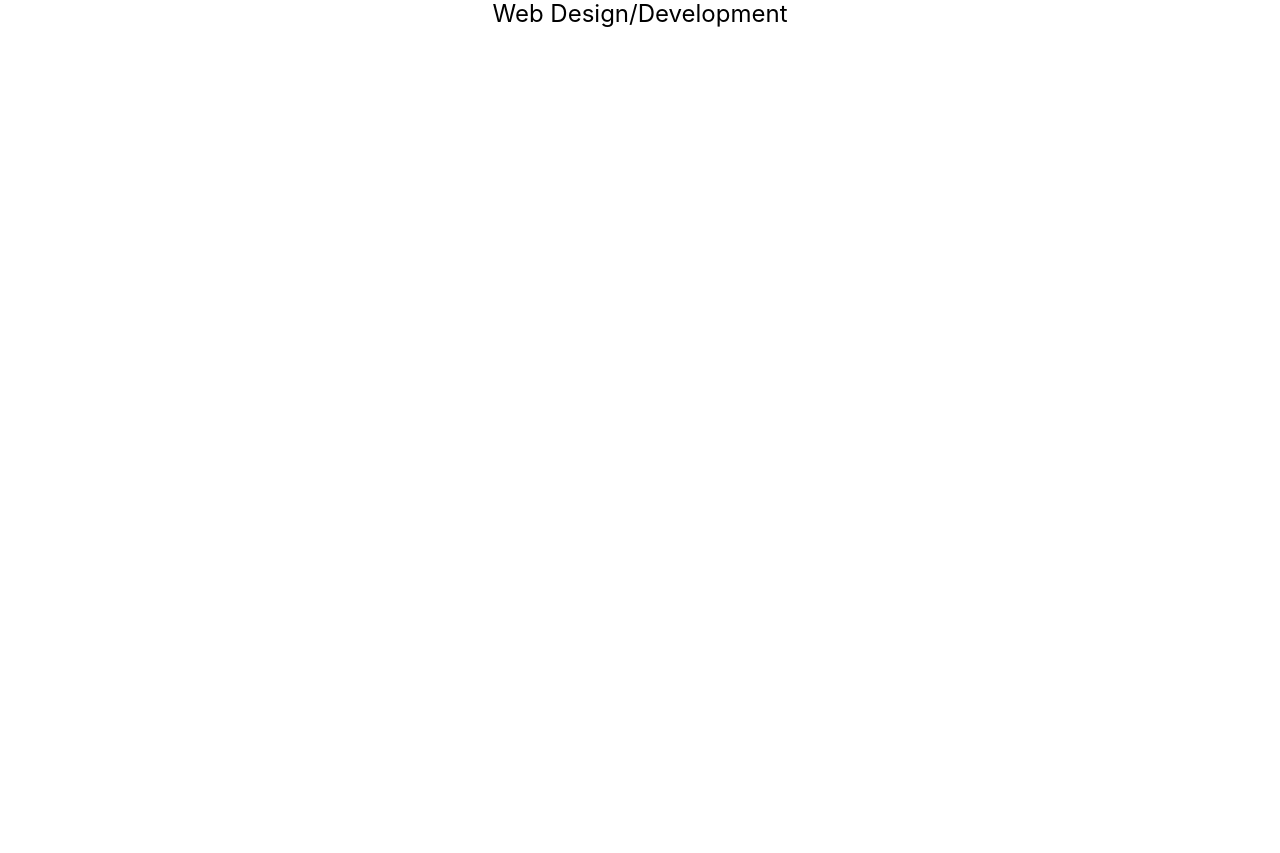
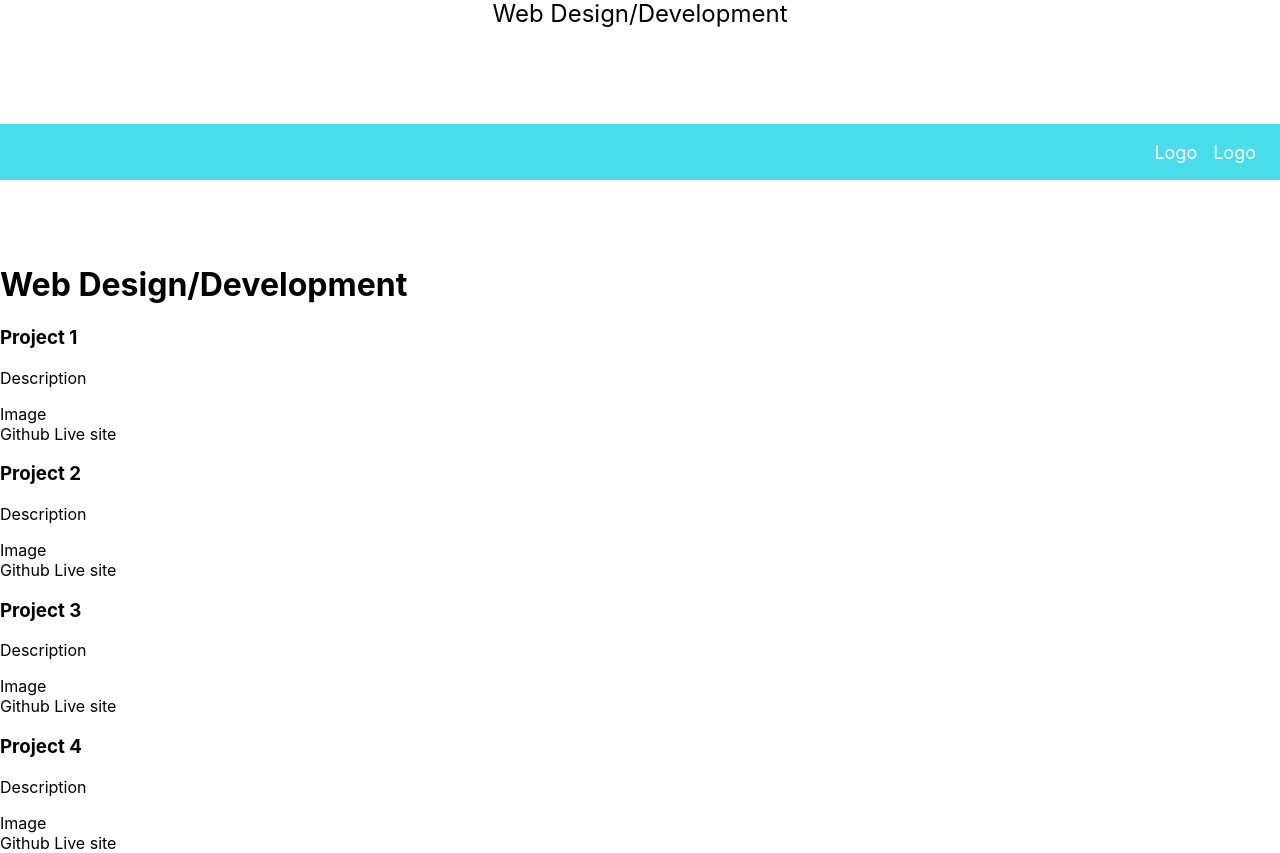
Before and after one commit to beccaww/portfolio, a React (Create React App) app: page /webdesdev in a window 1280 px wide. Shown: the part 620-1473 px from the top of the page. Before the commit the page ends 864 px from the top, so only its background shows below. Built offline with nearby package versions, Linux system fonts and the light colour scheme.

Commit message:
make footer

```diff
--- a/src/App.js
+++ b/src/App.js
@@ -2,6 +2,7 @@ import React from 'react';
 import './App.css';
 import LandingPage from './components/landing-page';
 import Navbar from './components/navbar';
+import Footer from './components/footer';
 import SideDrawer from './components/sidedrawer';
 import Backdrop from './components/backdrop';
 
@@ -37,6 +38,7 @@ backdropClickHandler = () => {
         <main style={{marginTop: '64px'}}>
           <LandingPage />
         </main>
+        <Footer />
       </div>
     );
   }
--- /dev/null
+++ b/src/components/footer.css
@@ -0,0 +1,58 @@
+.footer {
+    position: fixed;
+    bottom: 0;
+    left: 0;
+    width: 100%;
+    background: #49ddeb;
+    height: 56px;
+    font-size: 18px;
+}
+
+.footer_navigation {
+    display: flex;
+    height: 100%;
+    align-items: center;
+    padding: 0 1rem;
+}
+
+
+.footer_navitems ul {
+    list-style: none;
+    margin: 0;
+    padding: 0;
+    display: flex;
+}
+
+.footer_navitems li {
+    padding: 0 0.5rem;
+}
+
+.footer_logo img {
+    width: 70px;
+	margin: 30px;
+}
+
+.footer_logo {
+    margin-left: 1rem;
+}
+
+.footer_logo a {
+    color: white;
+    text-decoration: none;
+    font-size: 1.5rem;
+}
+
+.footer_navitems a {
+    color: white;
+    text-decoration: none;
+}
+
+.spacer {
+    flex: 1;
+    background-color: #257a50;
+}
+
+.footer_navitems a:hover,
+.footer_navitems a:active {
+    color: #f2bb69;
+}
--- /dev/null
+++ b/src/components/footer.js
@@ -0,0 +1,20 @@
+import React from 'react';
+import {Link} from 'react-router-dom';
+import './footer.css';
+
+const Footer = props => (
+    <header className="footer">
+        <nav className="footer_navigation">
+            <div className="spacer"></div>
+            <div className="footer_navitems">
+                <ul>
+                    <li><Link to="/">Logo</Link></li>
+                    <li><Link to="/">Logo</Link></li>
+                </ul>
+            </div>
+        </nav>
+    </header>
+);
+
+
+export default Footer;
--- a/src/components/landing-page.js
+++ b/src/components/landing-page.js
@@ -13,7 +13,7 @@ class LandingPage extends React.Component {
                 <h1 className="welcome-header">Welcome</h1>
                 <div className="links">
                   <div className="art-link"><Link to="/">Fine Art</Link></div>
-                  <div className="web-link"><Link to="/">Web Design/Development</Link></div>
+                  <div className="web-link"><Link to="/webdesdev">Web Design/Development</Link></div>
                 </div>
               </div>
           </div>
--- a/src/components/navbar.js
+++ b/src/components/navbar.js
@@ -14,7 +14,7 @@ const Navbar = props => (
             <div className="navbar_navitems">
                 <ul>
                     <li><Link to="/">Art</Link></li>
-                    <li><Link to="/">Web</Link></li>
+                    <li><Link to="/webdesdev">Web</Link></li>
                 </ul>
             </div>
         </nav>
--- /dev/null
+++ b/src/components/webd&d.js
@@ -0,0 +1,45 @@
+import React from 'react';
+import {Link} from 'react-router-dom'
+import './webd&d.css';
+
+class WebPage extends React.Component {
+    render() {
+        return (
+            <div>
+                <h1>Web Design/Development</h1>
+                <main>
+                    <div className="Project1">
+                        <h3>Project 1</h3>
+                        <p>Description</p>
+                        <div>Image</div>
+                        <Link to="/">Github </Link>
+                        <Link to="/">Live site </Link>
+                    </div>
+                    <div className="Project2">
+                        <h3>Project 2</h3>
+                        <p>Description</p>
+                        <div>Image</div>
+                        <Link to="/">Github </Link>
+                        <Link to="/">Live site </Link>
+                    </div>
+                    <div className="Project3">
+                        <h3>Project 3</h3>
+                        <p>Description</p>
+                        <div>Image</div>
+                        <Link to="/">Github </Link>
+                        <Link to="/">Live site </Link>
+                    </div>
+                    <div className="Project4">
+                        <h3>Project 4</h3>
+                        <p>Description</p>
+                        <div>Image</div>
+                        <Link to="/">Github </Link>
+                        <Link to="/">Live site </Link>
+                    </div>
+                </main>
+            </div>
+        );
+    }
+}
+
+export default WebPage;
--- a/src/index.js
+++ b/src/index.js
@@ -4,11 +4,13 @@ import './index.css'
 import { Route, Link, BrowserRouter as Router } from 'react-router-dom'
 import App from './App'
 import * as serviceWorker from './serviceWorker';
+import WebPage from './components/webd&d';
 
 const routing = (
     <Router>
       <div>
         <Route path="/" component={App} />
+        <Route path="/webdesdev" component={WebPage} />
       </div>
     </Router>
   )
```
Also changed, not shown: src/components/webd&d.css (added).
